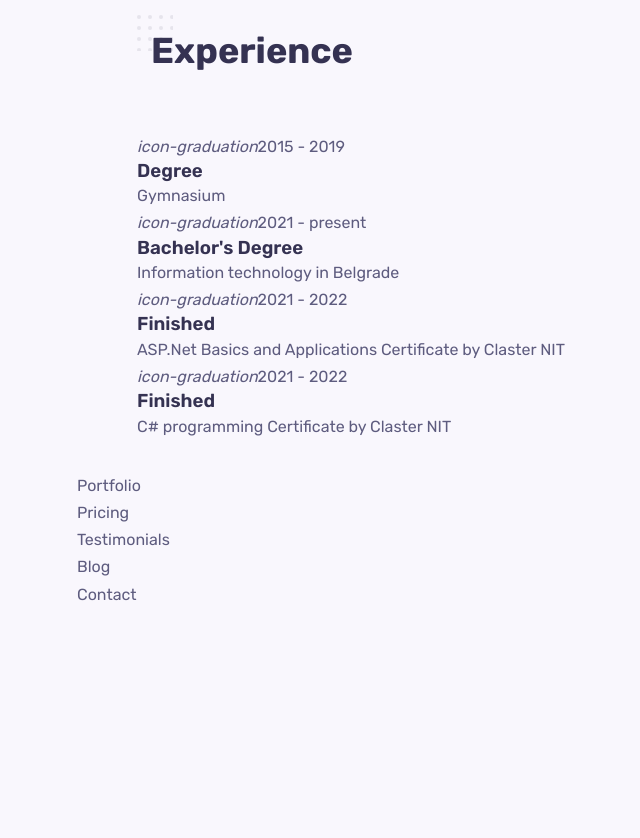
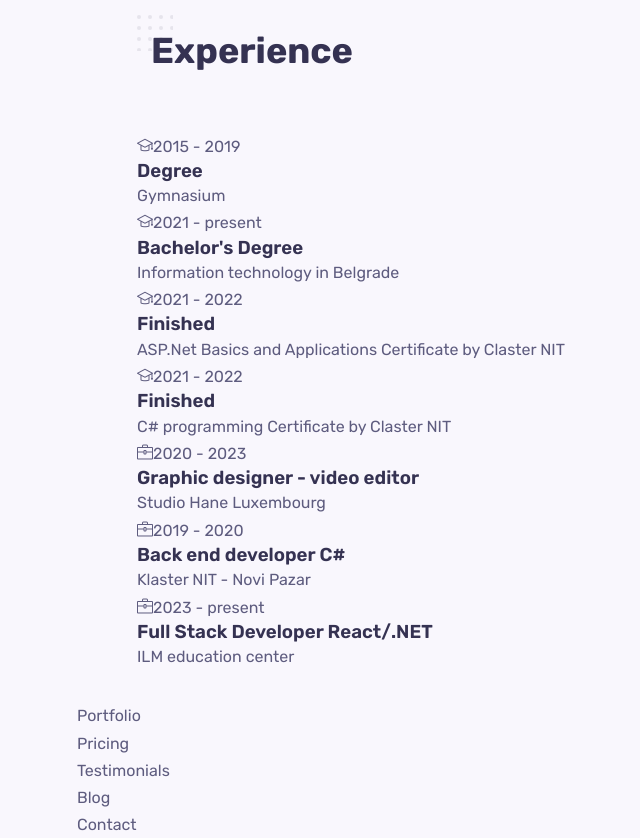
Before and after one commit to IrfanCatovic/my_portfolio, a React (Create React App) app: page / in a window 1280 px wide. Shown: the part 2440-3278 px from the top of the page, without its empty margins (33-673 px from the left). Before the commit the page ends 3048 px from the top, so only its background shows below. Built offline with nearby package versions, Linux system fonts and the light colour scheme.

Commit message:
Experience

```diff
--- a/src/components/resume/Card.jsx
+++ b/src/components/resume/Card.jsx
@@ -2,7 +2,7 @@ function Card(props) {
   console.log("CARD");
   return (
     <div className="timeline_item">
-      <i>{props.icon}</i>
+      <i className={props.icon}></i>
       <span className="timeline_date">{props.year}</span>
       <h3 className="timeline_title">{props.title}</h3>
       <p className="timeline_text">{props.desc}</p>
--- a/src/components/resume/Resume.jsx
+++ b/src/components/resume/Resume.jsx
@@ -27,13 +27,15 @@ function Resume() {
         <div className="timeline grid">
           {Data.map((val, index) => {
             if (val.category === "experience") {
+              return (
                 <Card
                   key={index}
                   icon={val.icon}
                   title={val.title}
                   year={val.year}
                   desc={val.desc}
-              />;
+                />
+              );
             }
           })}
         </div>
```
Lines whose indentation alone changed are shown as unchanged.
